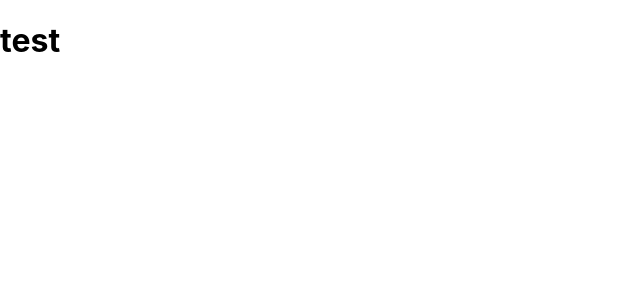
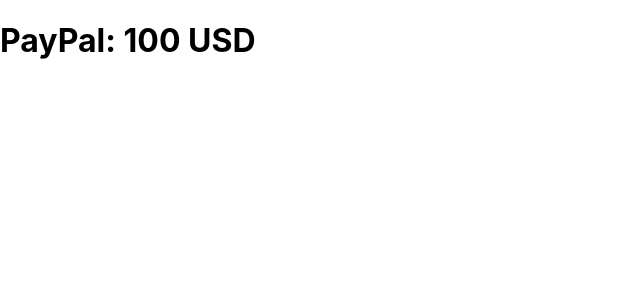
Before and after one commit to ZvoneK99/ITMentorstva, a React (Create React App) app in the folder use-context/: page / in a window 1280 px wide. Shown: the top 300 px of the page, without its empty margins (0-640 px from the left). Built offline with nearby package versions, Linux system fonts and the light colour scheme.

Commit message:
Added prop currency

```diff
--- a/use-context/src/App.js
+++ b/use-context/src/App.js
@@ -2,9 +2,10 @@ import './App.css';
 import Payment from './Components/Payment';
 
 function App() {
+  const currency = "USD";
   return (
     <div>
-      <Payment />
+      <Payment currency={currency} />
     </div>
   );
 }
--- a/use-context/src/Components/PayPal.jsx
+++ b/use-context/src/Components/PayPal.jsx
@@ -1,7 +1,7 @@
 
-const PayPal = () => {
+const PayPal = ({ currency }) => {
     return (<>
-        <h1>test</h1>
+        <h1>PayPal: 100 {currency}</h1>
     </>);
 }
 
--- a/use-context/src/Components/Payment.jsx
+++ b/use-context/src/Components/Payment.jsx
@@ -1,8 +1,8 @@
 import Paypal from "./PayPal";
 
-const Payment = () => {
+const Payment = ({ currency }) => {
     return (<>
-        <Paypal />
+        <Paypal currency={currency} />
     </>)
 }
 export default Payment;
```
